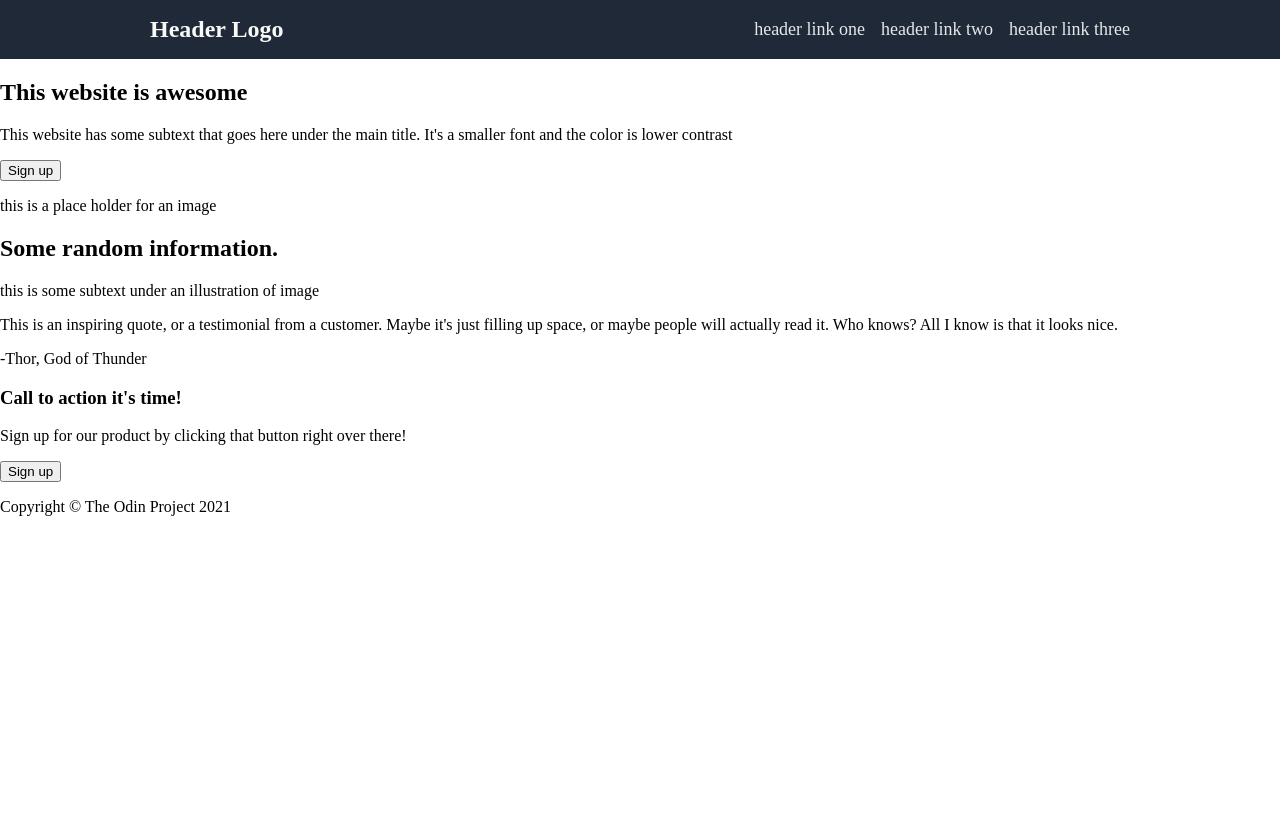
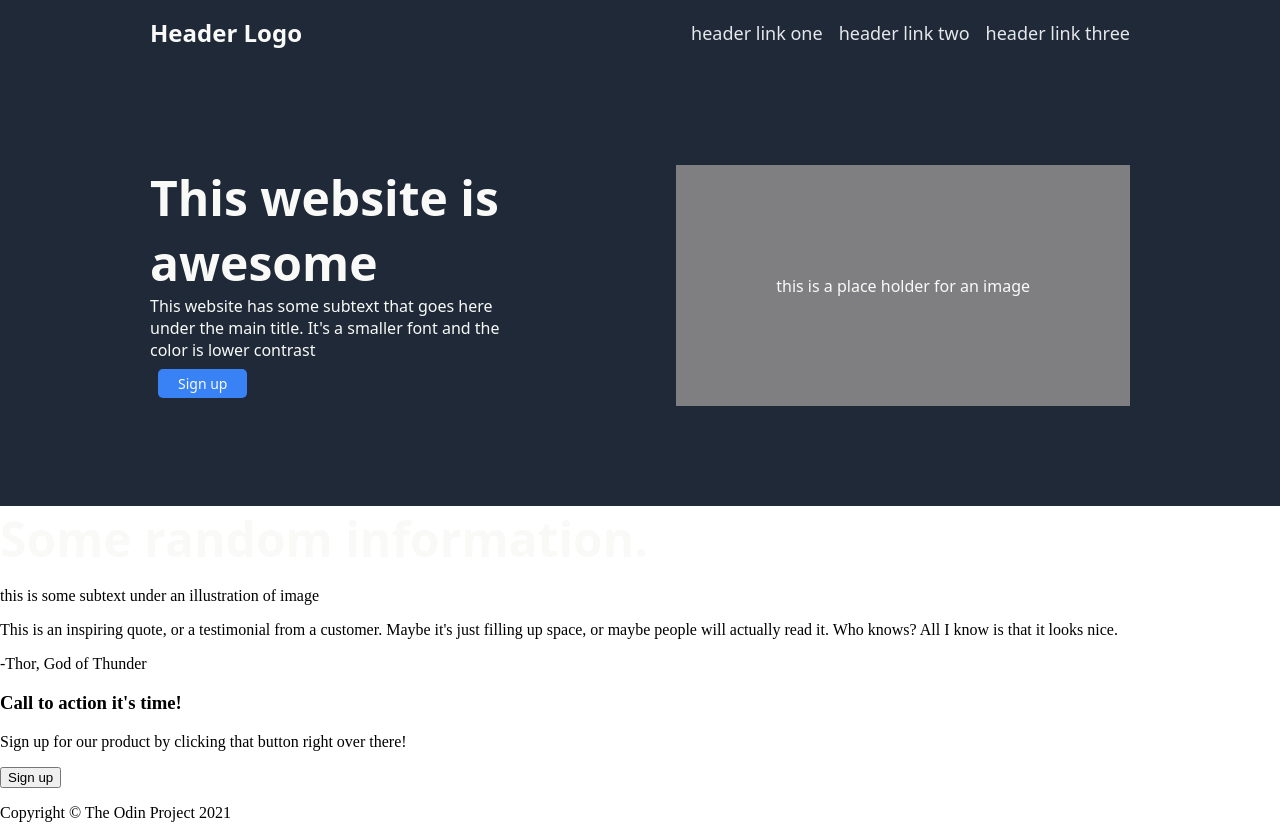
Before and after one commit to evank800/landing-page, a plain HTML site: page index.html in a window 1280 px wide. Before the commit the page ends 800 px from the top, so only its background shows below. Drawn offline with Linux system fonts and the light colour scheme.

Commit message:
Add css to the first container

```diff
--- a/style.css
+++ b/style.css
@@ -12,6 +12,7 @@ body{
 h1{
     color: #F9FAF8;
     font-size: 24px;
+    font-family: system-ui, -apple-system, BlinkMacSystemFont, 'Segoe UI', Roboto, Oxygen, Ubuntu, Cantarell, 'Open Sans', 'Helvetica Neue', sans-serif
 
 }
 ul{
@@ -23,7 +24,56 @@ a:link,
 a:hover,
 a:visited{
     text-decoration: none;
-    list-style-type: none;
     color: #E5E7EB;
     font-size: 18px;
+    font-family: system-ui, -apple-system, BlinkMacSystemFont, 'Segoe UI', Roboto, Oxygen, Ubuntu, Cantarell, 'Open Sans', 'Helvetica Neue', sans-serif;
 }
+
+.container1{
+    display: flex;
+    background-color: #1F2937;
+    padding: 100px 150px;
+    justify-content: space-between;
+    gap: 30px;
+}
+.info1{
+    max-width: 350px;
+}
+h2{
+    color: #F9FAF8;
+    font-size: 48px;
+    font-weight: extra-bold;
+    font-family: system-ui, -apple-system, BlinkMacSystemFont, 'Segoe UI', Roboto, Oxygen, Ubuntu, Cantarell, 'Open Sans', 'Helvetica Neue', sans-serif;
+    margin: 0;
+
+}
+.info1 p{
+    color: #F9FAF8;
+    margin: 0;
+    font-family: system-ui, -apple-system, BlinkMacSystemFont, 'Segoe UI', Roboto, Oxygen, Ubuntu, Cantarell, 'Open Sans', 'Helvetica Neue', sans-serif;
+}
+
+.image-holder{
+    display: flex;
+    color: #F9FAF8;
+    background-color: #7f7f81;
+    justify-content: center;
+    align-items: center;
+    padding: 70px 100px;
+}
+.image-holder p{
+    font-family: system-ui, -apple-system, BlinkMacSystemFont, 'Segoe UI', Roboto, Oxygen, Ubuntu, Cantarell, 'Open Sans', 'Helvetica Neue', sans-serif;
+    color: #F9FAF8;
+}
+
+.info1 button{
+    color: #F9FAF8;
+    font-size: 14px;
+    margin: 8px;
+    background-color: #3882F6;
+    padding: 5px 20px;
+    font-family: system-ui, -apple-system, BlinkMacSystemFont, 'Segoe UI', Roboto, Oxygen, Ubuntu, Cantarell, 'Open Sans', 'Helvetica Neue', sans-serif;
+    border-radius: 5px;
+    border: none;
+
+}
```
